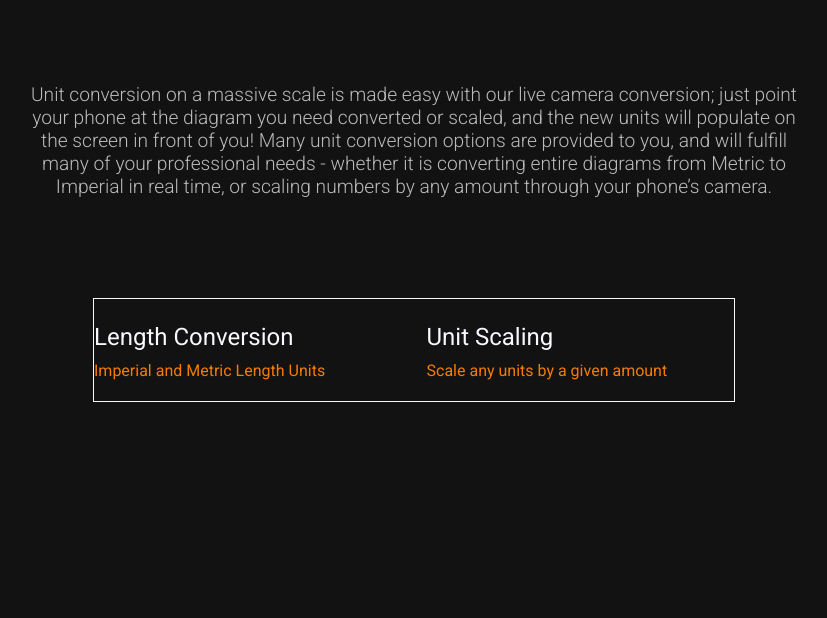
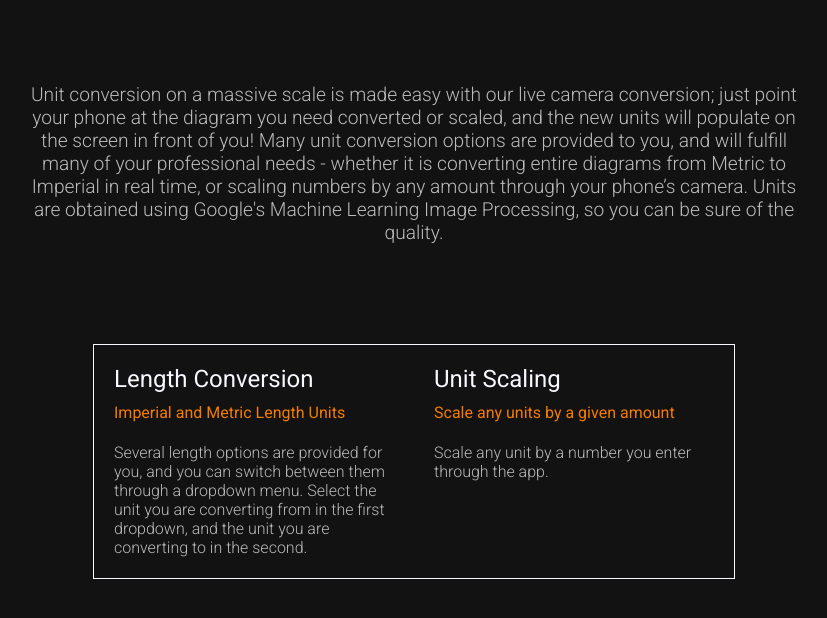
Before and after one commit to ZaderRox1111/QuikUnit-Website, a plain HTML site: page public/index.html in a window 1280 px wide. Shown: the part 1703-2321 px from the top of the page, without its empty margins (226-1053 px from the left). Drawn offline with Linux system fonts and the light colour scheme.

Commit message:
building

```diff
--- a/public/index.html
+++ b/public/index.html
@@ -50,17 +50,21 @@
     <div id="block3">
       <h2>Upgrade your conversions</h2>
 
-      <p>Unit conversion on a massive scale is made easy with our live camera conversion; just point your phone at the diagram you need converted or scaled, and the new units will populate on the screen in front of you! Many unit conversion options are provided to you, and will fulfill many of your professional needs - whether it is converting entire diagrams from Metric to Imperial in real time, or scaling numbers by any amount through your phone’s camera.</p>
+      <p class="description">Unit conversion on a massive scale is made easy with our live camera conversion; just point your phone at the diagram you need converted or scaled, and the new units will populate on the screen in front of you! Many unit conversion options are provided to you, and will fulfill many of your professional needs - whether it is converting entire diagrams from Metric to Imperial in real time, or scaling numbers by any amount through your phone’s camera. Units are obtained using Google's Machine Learning Image Processing, so you can be sure of the quality.</p>
 
       <div class="container">
-        <div class="left">
+        <div class="column">
           <h3>Length Conversion</h3>
           <h4>Imperial and Metric Length Units</h4>
+
+          <p>Several length options are provided for you, and you can switch between them through a dropdown menu. Select the unit you are converting from in the first dropdown, and the unit you are converting to in the second.</p>
         </div>
 
-        <div class="right">
+        <div class="column">
           <h3>Unit Scaling</h3>
           <h4>Scale any units by a given amount</h4>
+
+          <p>Scale any unit by a number you enter through the app.</p>
         </div>
       </div>
     </div>
--- a/public/styles.css
+++ b/public/styles.css
@@ -48,16 +48,30 @@ body::-webkit-scrollbar {
   height: 750px;
 }
 
+#block3 .column {
+  padding: 5px 20px;
+  display: block;
+  color: var(--theme-light-gray);
+  max-width: 25vw;
+}
+
 #block3 .container {
   display: grid;
-  grid-template-columns: 1fr 1fr;
-  gap: 25px;
+  grid-template-columns: repeat(2, 1fr);
+  gap: 0px;
   margin-top: 50px;
   margin-left: auto;
   margin-right: auto;
   width: 50vw;
   border: #F8F8FF solid 1px;
   text-align: left;
+}
+
+#block3 .description {
+  padding: 50px 20vw;
+  font-size: larger;
+  font-weight: 300;
+  color: var(--theme-light-gray);
 }
 
 #block3 h2 {
@@ -69,22 +83,16 @@ body::-webkit-scrollbar {
 }
 
 #block3 h3 {
+  color: var(--theme-white);
   font-weight: 400;
   font-size: x-large;
-  margin-bottom: 10px;
+  margin: 15px 0px 10px 0px;
 }
 
 #block3 h4 {
   color: var(--theme-primary);
   font-weight: 500;
   margin-top: 0;
-}
-
-#block3 p {
-  padding: 50px 20vw;
-  font-size: larger;
-  font-weight: 300;
-  color: var(--theme-light-gray);
 }
 
 #block4 {
```
